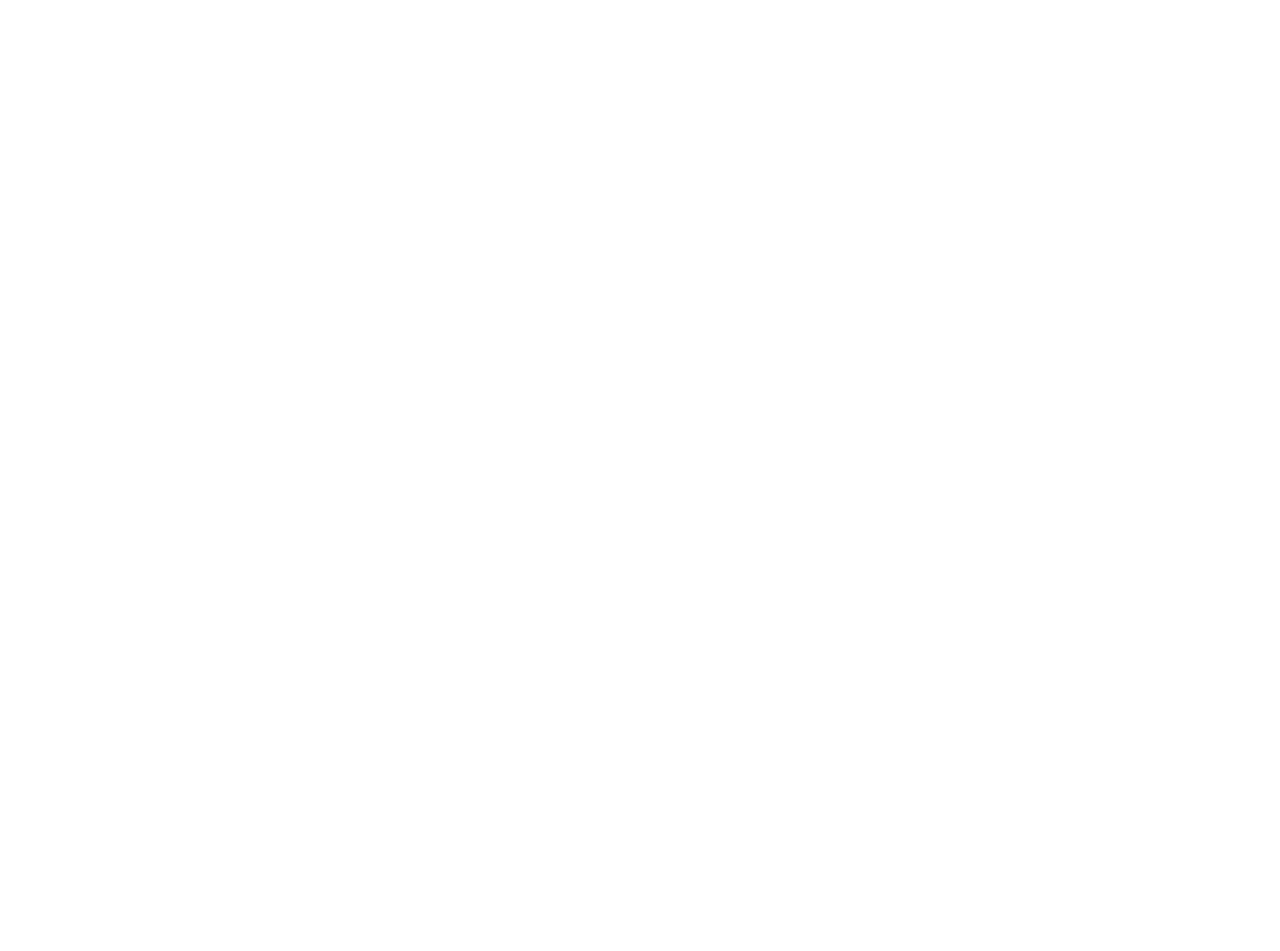
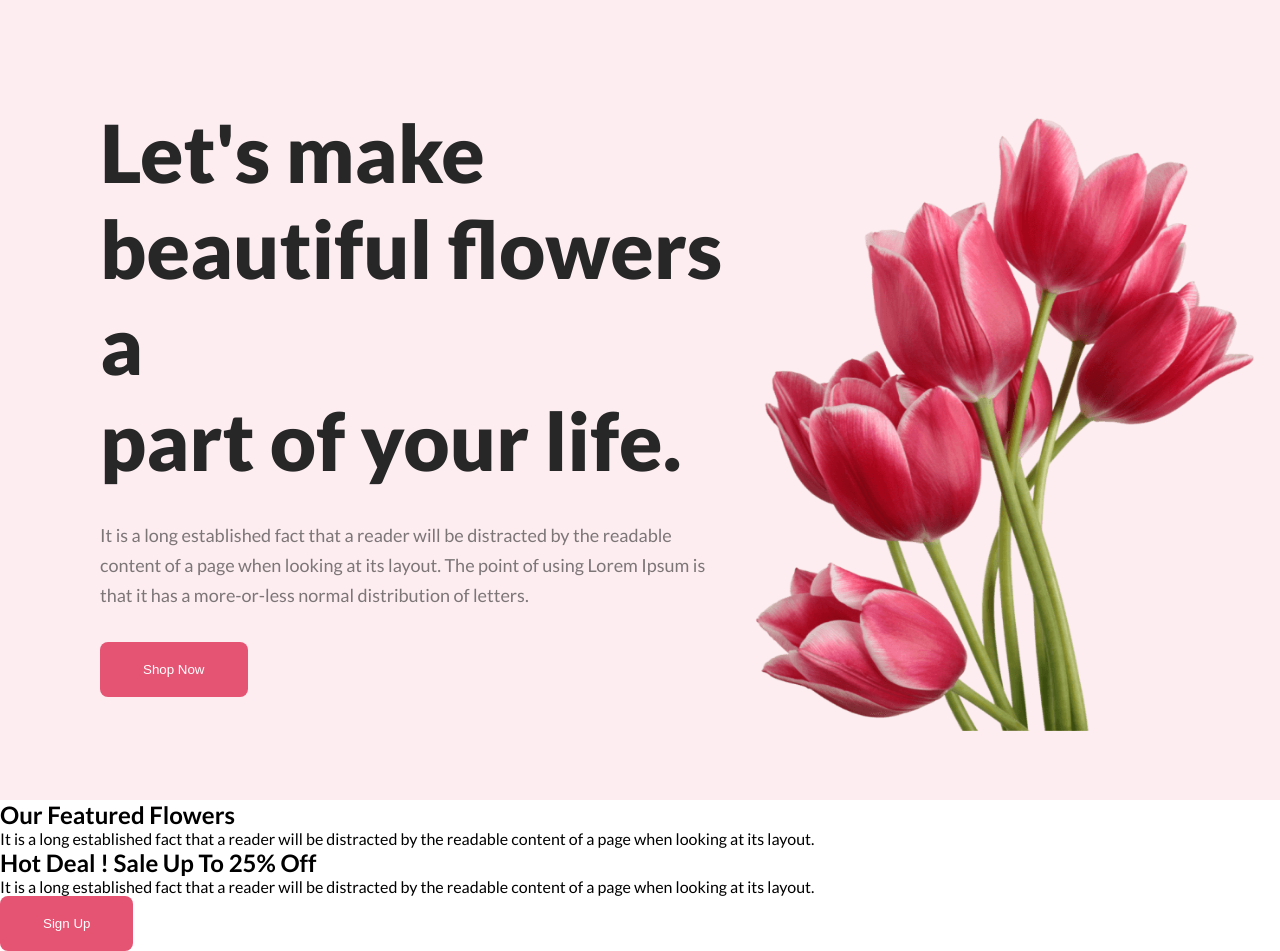
Before and after one commit to Ananda-Das/flower-shop, a plain HTML site: page index.html in a window 1280 px wide. Before the commit the page ends 800 px from the top, so only its background shows below. Drawn offline with Linux system fonts and the light colour scheme.

Commit message:
banner-section-added

```diff
--- a/index.html
+++ b/index.html
@@ -1,19 +1,69 @@
 <!DOCTYPE html>
 <html lang="en">
-<head>
-    <meta charset="UTF-8">
-    <meta name="viewport" content="width=device-width, initial-scale=1.0">
+  <head>
+    <meta charset="UTF-8" />
+    <meta name="viewport" content="width=device-width, initial-scale=1.0" />
     <title>Flower Shop</title>
-</head>
-<body>
-    <header>
 
-    </header>
+    <!-- google-fonts -->
+    <link rel="preconnect" href="https://fonts.googleapis.com" />
+    <link rel="preconnect" href="https://fonts.gstatic.com" crossorigin />
+    <link
+      href="https://fonts.googleapis.com/css2?family=Lato:wght@100;300;400;700;900&family=Open+Sans:wght@300;400;700;800&display=swap"
+      rel="stylesheet"
+    />
+
+    <!-- custome-css-style -->
+    <link rel="stylesheet" href="style.css" />
+  </head>
+  <body>
+    <header></header>
     <main>
+      <!-- banner-container-start -->
+      <section id="banner">
+        <div class="banner-container">
+            <div class="banner-text">
+              <h1 class="banner-heading">
+                Let's make <br />
+                beautiful flowers a <br />
+                part of your life.
+              </h1>
+              <p class="banner-paragraph">
+                It is a long established fact that a reader will be distracted by the readable <br />
+                content of a page when looking at its layout. The point of using Lorem Ipsum is <br />
+                that it has a more-or-less normal distribution of letters.
+              </p>
+              <button class="btn">Shop Now</button>
+            </div>
+            <div class="banner-image">
+              <img class="banner-img" src="asset/pngwing 10.png" alt="" />
+            </div>
+          </div>
+      </section>
+      <!-- banner-container-end -->
 
+      <!-- our-feature-start -->
+      <section id="our-feature">
+        <h2>Our Featured Flowers</h2>
+        <p>It is a long established fact that a reader will be distracted by the readable content of a page when looking at its layout.</p>
+      </section>
+      <!-- our-feature-end -->
+
+      <!-- hot-deals-start -->
+      <section id="hot-deals">
+        <div class="hot-deals-container">
+            <div class="hot-deals-text">
+                <h2>Hot Deal ! Sale Up To 25% Off</h2>
+                <p>It is a long established fact that a reader will be distracted by the readable content of a page when looking at its layout.</p>
+                <button class="btn">Sign Up</button>
+            </div>
+            <div class="hot-deals-img">
+
+            </div>
+        </div>
+      </section>
+      <!-- hot-deals-end -->
     </main>
-    <footer>
-
-    </footer>
-</body>
+    <footer></footer>
+  </body>
 </html>
--- a/style.css
+++ b/style.css
@@ -0,0 +1,43 @@
+body {
+  font-family: "Lato", sans-serif;
+}
+
+* {
+  margin: 0;
+  padding: 0;
+}
+.btn {
+  padding: 20px 43px;
+  border-radius: 8px;
+  background: #e55473;
+  color: white;
+  border: 0;
+}
+.banner-container {
+  height: 100vh;
+  display: flex;
+  justify-content: space-around;
+  align-items: center;
+  background-color: #e554731a;
+}
+.banner-text {
+  padding-left: 100px;
+}
+.banner-img {
+  width: 550px;
+  height: 615px;
+  padding-top: 50px;
+}
+.banner-heading {
+  color: #272727;
+  font-size: 80px;
+  font-weight: 800;
+}
+.banner-paragraph {
+  color: rgba(39, 39, 39, 0.6);
+  font-size: 18px;
+  font-weight: 400;
+  line-height: 30px;
+  margin-top: 32px;
+  margin-bottom: 32px;
+}
```
